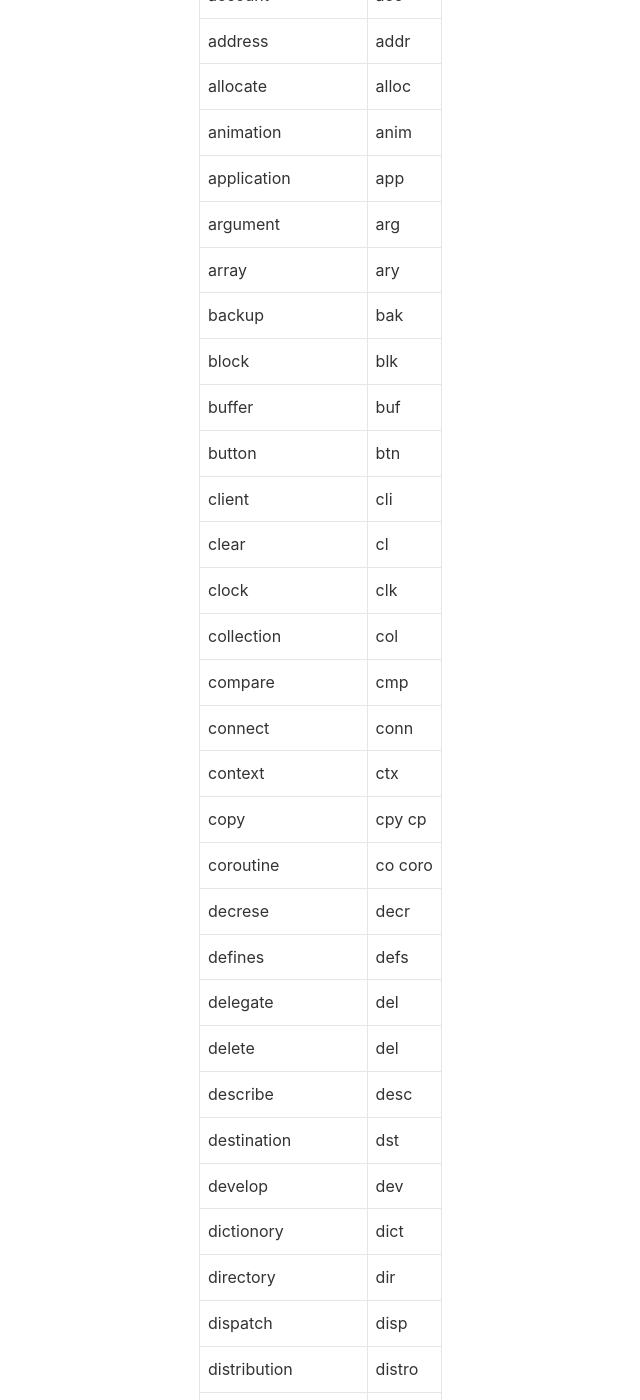
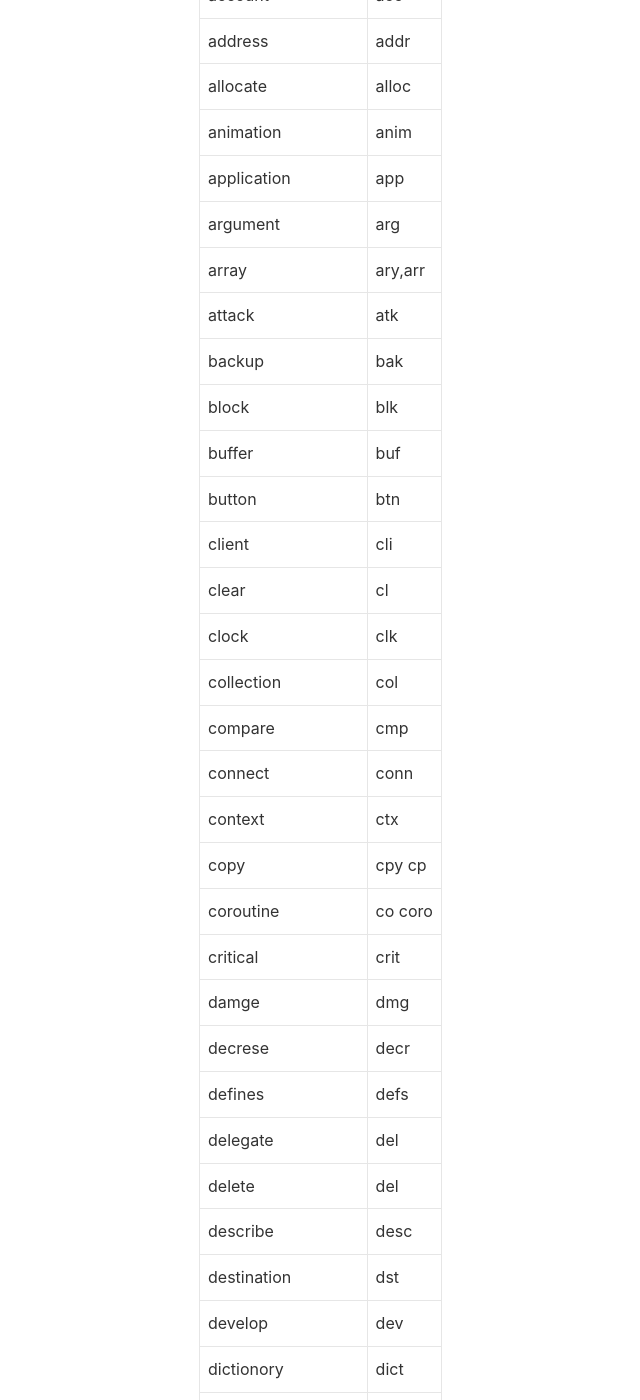
Before and after one commit to lizijie/lizijie.github.io, a Jekyll site: the page built from _posts/2018-04-23-常见代码英文词汇缩写.md, in a window 1280 px wide and 1400 px high, scrolled down 441 px. Shown: the whole window, without its empty margins (48-688 px from the left). Built offline with Jekyll 4.4.1, drawn with Linux system fonts in a browser that asks for light colours; nearby versions of some CDN libraries; comment, search, counter and statistics services are not loaded; some of the changed text lies outside the part shown.

Commit message:
Update 2018-04-23-常见代码英文词汇缩写.md

```diff
--- a/_posts/2018-04-23-常见代码英文词汇缩写.md
+++ b/_posts/2018-04-23-常见代码英文词汇缩写.md
@@ -17,7 +17,8 @@ tags: 英文 缩写
 |animation|anim|
 |application|app|
 |argument|arg|
-|array|ary|
+|array|ary,arr|
+|attack|atk|
 |backup|bak|
 |block|blk|
 |buffer|buf|
@@ -31,6 +32,8 @@ tags: 英文 缩写
 |context|ctx|
 |copy|cpy cp|
 |coroutine|co coro|
+|critical|crit|
+|damge|dmg|
 |decrese|decr|
 |defines| defs|
 |delegate|del|
```
Also changed, not shown: other parts of _posts/2018-04-23-常见代码英文词汇缩写.md (+2 -0 lines).
